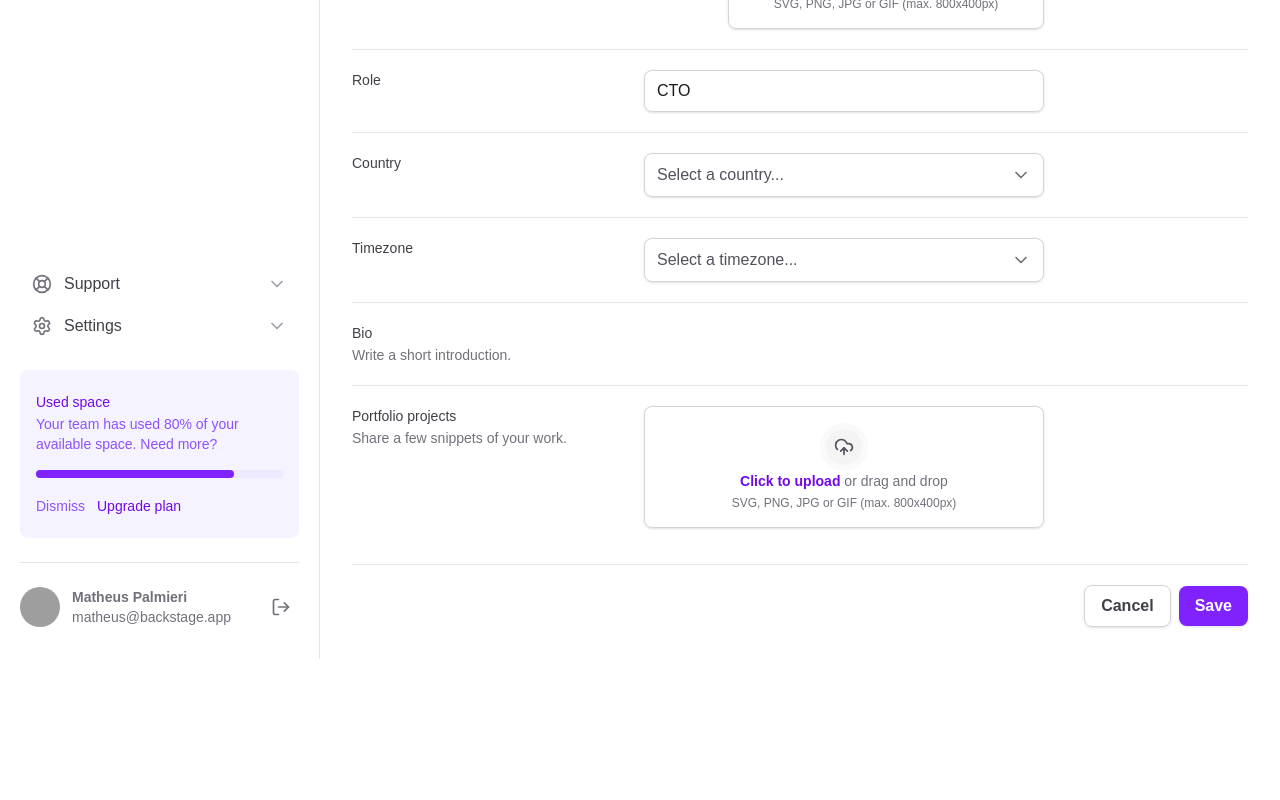
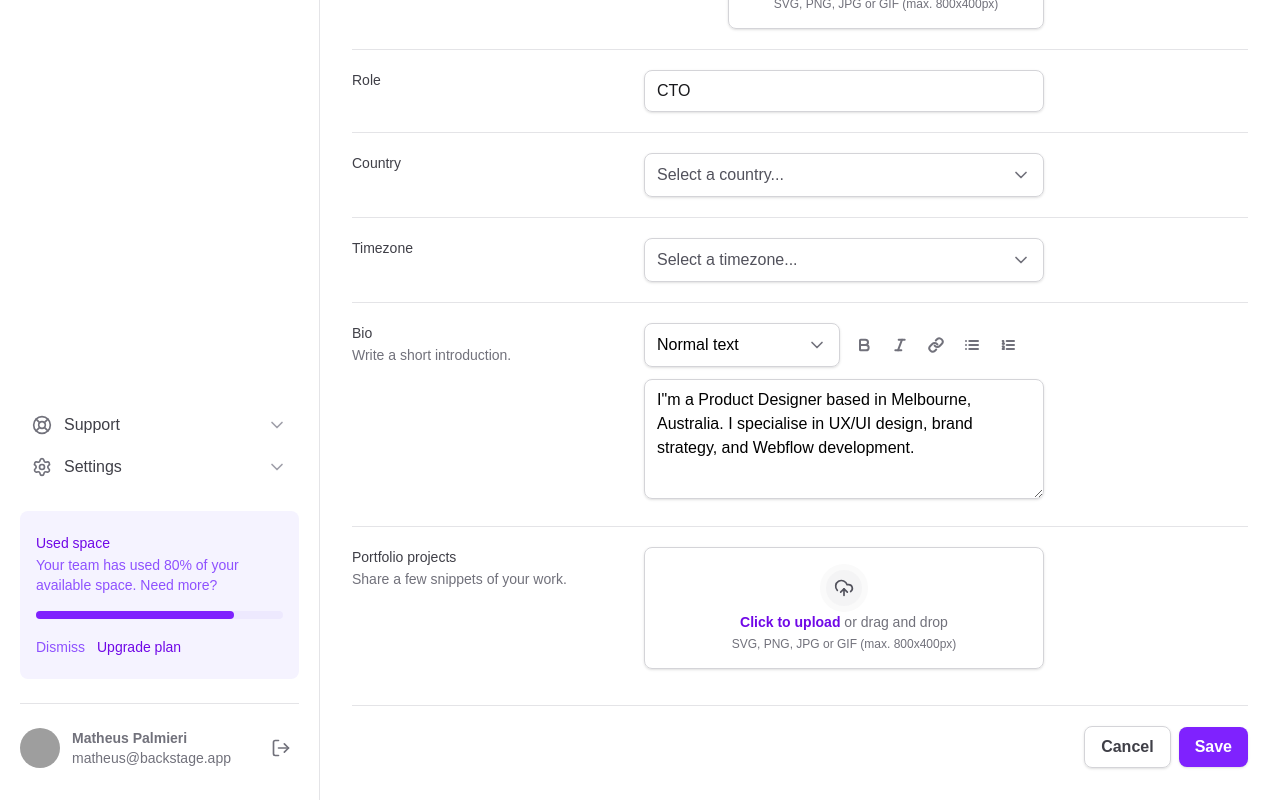
Before and after one commit to MatheusPalmieri/rocketseat-tailwind, a Next.js app: page / in a window 1280 px wide. Shown: the part 577-1377 px from the top of the page. Before the commit the page ends 1236 px from the top, so only its background shows below. Built offline with nearby package versions, Linux system fonts and the light colour scheme; grey boxes are pictures that could not be loaded.

Commit message:
feat: bio

```diff
--- a/src/app/page.tsx
+++ b/src/app/page.tsx
@@ -1,8 +1,9 @@
 import * as FileInput from "@/components/form/FileInput";
+import { InputControl, InputPrefix, InputRoot } from "@/components/form/Input";
 import { Select, SelectItem } from "@/components/form/Select";
-import { InputControl, InputPrefix, InputRoot } from "@/components/Input";
+import { Textarea } from "@/components/form/Textarea";
 import { SettingsTabs } from "@/components/SettingsTabs/SettingsTabs";
-import { Mail } from "lucide-react";
+import { Bold, Italic, Link, List, ListOrdered, Mail } from "lucide-react";
 
 export default function Home() {
   return (
@@ -140,17 +141,61 @@ export default function Home() {
           </div>
 
           <div className="grid grid-cols-[minmax(7.5rem,17.5rem)_minmax(25rem,1fr)_minmax(0,15rem)] gap-3 pb-5">
-            <label
-              htmlFor="email"
-              className="text-sm font-medium text-zinc-700"
-            >
+            <label htmlFor="bio" className="text-sm font-medium text-zinc-700">
               Bio
               <span className="mt-0.5 block text-sm font-normal text-zinc-500">
                 Write a short introduction.
               </span>
             </label>
 
-            <div></div>
+            <div className="space-y-3">
+              <div className="grid grid-cols-2 gap-2">
+                <Select defaultValue="normal">
+                  <SelectItem value="normal">Normal text</SelectItem>
+                  <SelectItem value="md">Markdown</SelectItem>
+                </Select>
+
+                <div className="flex items-center gap-1">
+                  <button
+                    type="button"
+                    className="rounded-md p-2 transition-colors duration-200 hover:bg-zinc-50"
+                  >
+                    <Bold className="size-4 text-zinc-500" strokeWidth={3} />
+                  </button>
+                  <button
+                    type="button"
+                    className="rounded-md p-2 transition-colors duration-200 hover:bg-zinc-50"
+                  >
+                    <Italic className="size-4 text-zinc-500" strokeWidth={3} />
+                  </button>
+                  <button
+                    type="button"
+                    className="rounded-md p-2 transition-colors duration-200 hover:bg-zinc-50"
+                  >
+                    <Link className="size-4 text-zinc-500" strokeWidth={3} />
+                  </button>
+                  <button
+                    type="button"
+                    className="rounded-md p-2 transition-colors duration-200 hover:bg-zinc-50"
+                  >
+                    <List className="size-4 text-zinc-500" strokeWidth={3} />
+                  </button>
+                  <button
+                    type="button"
+                    className="rounded-md p-2 transition-colors duration-200 hover:bg-zinc-50"
+                  >
+                    <ListOrdered
+                      className="size-4 text-zinc-500"
+                      strokeWidth={3}
+                    />
+                  </button>
+                </div>
+              </div>
+              <Textarea
+                id="bio"
+                defaultValue='I"m a Product Designer based in Melbourne, Australia. I specialise in UX/UI design, brand strategy, and Webflow development.'
+              />
+            </div>
           </div>
 
           <div className="grid grid-cols-[minmax(7.5rem,17.5rem)_minmax(25rem,1fr)_minmax(0,15rem)] gap-3 pb-5">
--- a/src/components/Sidebar/Sidebar.tsx
+++ b/src/components/Sidebar/Sidebar.tsx
@@ -1,5 +1,5 @@
 import { LifeBuoy, Search, Settings } from "lucide-react";
-import { InputControl, InputPrefix, InputRoot } from "../Input";
+import { InputControl, InputPrefix, InputRoot } from "../form/Input";
 import { Logo } from "./Logo";
 import { MainNavigation } from "./MainNavigation";
 import { NavItem } from "./NavItem";
--- a/src/components/form/Select/Select.tsx
+++ b/src/components/form/Select/Select.tsx
@@ -4,14 +4,14 @@ import * as SelectPrimitive from "@radix-ui/react-select";
 import { ChevronDown } from "lucide-react";
 import type { ReactNode } from "react";
 
-interface SelectProps {
+interface SelectProps extends SelectPrimitive.SelectProps {
   children: ReactNode;
-  placeholder: string;
+  placeholder?: string;
 }
 
-export const Select = ({ children, placeholder }: SelectProps) => {
+export const Select = ({ children, placeholder, ...props }: SelectProps) => {
   return (
-    <SelectPrimitive.Root>
+    <SelectPrimitive.Root {...props}>
       <SelectPrimitive.Trigger className="flex h-11 w-full items-center justify-between gap-2 rounded-lg border border-zinc-300 px-3 py-2 shadow-sm data-[placeholder]:text-zinc-600">
         <SelectPrimitive.Value
           placeholder={placeholder}
@@ -27,7 +27,7 @@ export const Select = ({ children, placeholder }: SelectProps) => {
           side="bottom"
           position="popper"
           sideOffset={8}
-          className="z-10 w-[var(--radix-select-trigger-width)] overflow-hidden rounded-lg border border-zinc-200 bg-white"
+          className="z-10 w-[var(--radix-select-trigger-width)] overflow-hidden rounded-lg border border-zinc-200 bg-white shadow-md"
         >
           <SelectPrimitive.Viewport>{children}</SelectPrimitive.Viewport>
         </SelectPrimitive.Content>
--- /dev/null
+++ b/src/components/form/Textarea.tsx
@@ -0,0 +1,10 @@
+import type { ComponentProps } from "react";
+
+export const Textarea = (props: ComponentProps<"textarea">) => {
+  return (
+    <textarea
+      className="min-h-30 w-full resize-y rounded-lg border border-zinc-300 px-3 py-2 shadow-sm"
+      {...props}
+    />
+  );
+};
```
Also changed, not shown: src/components/form/Input.tsx (renamed from src/components/Input.tsx).
